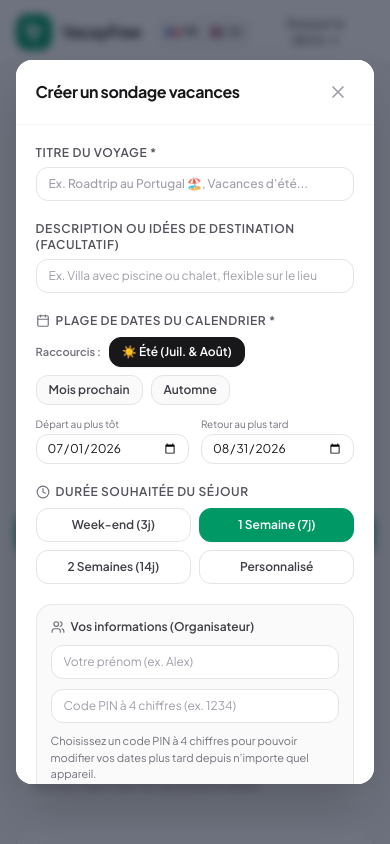
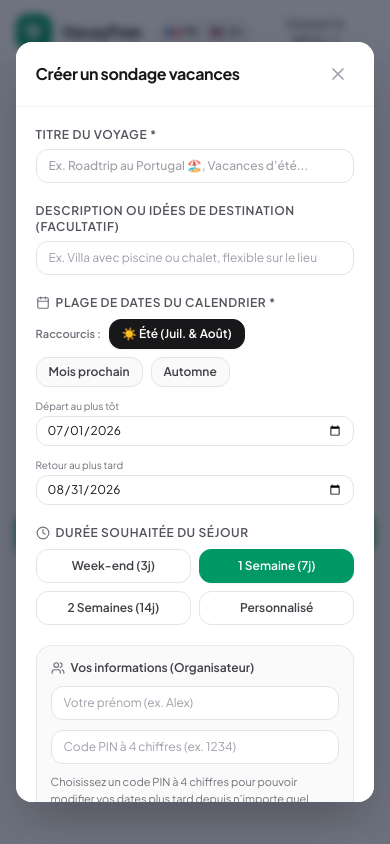
Before and after one commit to Seuguhfr/vacayfree, a React (Vite) app: page / in a window 390 px wide. Both pictures are taken after a click on the button "Créer un sondage vacances". Shown: the top 844 px of the page. Built offline with nearby package versions, Linux system fonts and the light colour scheme.

Commit message:
fix(mobile): prevent modal overflow, stack date inputs on narrow screens, add min-w-0 on admin link

```diff
--- a/src/components/AdminModal.tsx
+++ b/src/components/AdminModal.tsx
@@ -126,12 +126,12 @@ export const AdminModal: React.FC<AdminModalProps> = ({
                 value={inputKey}
                 onChange={(e) => setInputKey(e.target.value)}
                 placeholder={t.adminKeyPlaceholder}
-                className="flex-1 px-3 py-2 rounded-xl border border-zinc-200 text-xs font-mono focus:outline-none focus:ring-2 focus:ring-emerald-500/20 focus:border-emerald-600"
+                className="flex-1 min-w-0 px-3 py-2 rounded-xl border border-zinc-200 text-xs font-mono focus:outline-none focus:ring-2 focus:ring-emerald-500/20 focus:border-emerald-600"
               />
               <button
                 type="submit"
                 disabled={isVerifying}
-                className="px-4 py-2 rounded-xl text-xs font-semibold bg-emerald-600 text-white hover:bg-emerald-700 transition-colors disabled:opacity-50 cursor-pointer"
+                className="px-4 py-2 rounded-xl text-xs font-semibold bg-emerald-600 text-white hover:bg-emerald-700 transition-colors disabled:opacity-50 cursor-pointer shrink-0"
               >
                 {isVerifying ? t.verifyingBtn : t.verifyAndUnlockBtn}
               </button>
@@ -158,7 +158,7 @@ export const AdminModal: React.FC<AdminModalProps> = ({
                   type="text"
                   readOnly
                   value={adminUrl}
-                  className="flex-1 px-2.5 py-1.5 rounded-lg border border-amber-300/80 bg-white text-xs font-mono select-all focus:outline-none text-zinc-800"
+                  className="flex-1 min-w-0 px-2.5 py-1.5 rounded-lg border border-amber-300/80 bg-white text-xs font-mono select-all focus:outline-none text-zinc-800"
                 />
                 <button
                   type="button"
@@ -167,7 +167,7 @@ export const AdminModal: React.FC<AdminModalProps> = ({
                     setCopiedAdminUrl(true);
                     setTimeout(() => setCopiedAdminUrl(false), 2000);
                   }}
-                  className="inline-flex items-center gap-1 px-3 py-1.5 rounded-lg text-xs font-semibold bg-amber-700 text-white hover:bg-amber-800 cursor-pointer"
+                  className="inline-flex items-center gap-1 px-3 py-1.5 rounded-lg text-xs font-semibold bg-amber-700 text-white hover:bg-amber-800 cursor-pointer shrink-0"
                 >
                   {copiedAdminUrl ? <Check className="w-3.5 h-3.5" /> : <Copy className="w-3.5 h-3.5" />}
                   <span>{copiedAdminUrl ? t.copiedBtn : t.copyBtn}</span>
@@ -224,8 +224,8 @@ export const AdminModal: React.FC<AdminModalProps> = ({
               />
             </div>
 
-            <div className="grid grid-cols-2 gap-3">
-              <div>
+            <div className="grid grid-cols-1 sm:grid-cols-2 gap-3">
+              <div className="w-full min-w-0 max-w-full box-border">
                 <label className="block text-[11px] font-medium text-zinc-500 mb-0.5">
                   {t.earliestStartLabel}
                 </label>
@@ -233,10 +233,10 @@ export const AdminModal: React.FC<AdminModalProps> = ({
                   type="date"
                   value={startDate}
                   onChange={(e) => setStartDate(e.target.value)}
-                  className="w-full px-2.5 py-1.5 rounded-lg border border-zinc-200 text-xs"
+                  className="w-full min-w-0 max-w-full box-border px-2.5 py-1.5 rounded-lg border border-zinc-200 text-xs"
                 />
               </div>
-              <div>
+              <div className="w-full min-w-0 max-w-full box-border">
                 <label className="block text-[11px] font-medium text-zinc-500 mb-0.5">
                   {t.latestReturnLabel}
                 </label>
@@ -244,7 +244,7 @@ export const AdminModal: React.FC<AdminModalProps> = ({
                   type="date"
                   value={endDate}
                   onChange={(e) => setEndDate(e.target.value)}
-                  className="w-full px-2.5 py-1.5 rounded-lg border border-zinc-200 text-xs"
+                  className="w-full min-w-0 max-w-full box-border px-2.5 py-1.5 rounded-lg border border-zinc-200 text-xs"
                 />
               </div>
             </div>
--- a/src/components/CreateTripModal.tsx
+++ b/src/components/CreateTripModal.tsx
@@ -210,8 +210,8 @@ export const CreateTripModal: React.FC<CreateTripModalProps> = ({
             </button>
           </div>
 
-          <div className="grid grid-cols-2 gap-3 pt-1">
-            <div>
+          <div className="grid grid-cols-1 sm:grid-cols-2 gap-3 pt-1">
+            <div className="w-full min-w-0 max-w-full box-border">
               <span className="text-[10px] text-zinc-500 mb-0.5 block">{t.earliestStartLabel}</span>
               <input
                 type="date"
@@ -221,10 +221,10 @@ export const CreateTripModal: React.FC<CreateTripModalProps> = ({
                   setStartDate(e.target.value);
                   setActivePreset(null);
                 }}
-                className="w-full px-2.5 py-1.5 rounded-xl border border-zinc-200 bg-white text-zinc-900 text-xs focus:outline-none focus:ring-2 focus:ring-emerald-500/20 focus:border-emerald-600"
+                className="w-full min-w-0 max-w-full box-border px-2.5 py-1.5 rounded-xl border border-zinc-200 bg-white text-zinc-900 text-xs focus:outline-none focus:ring-2 focus:ring-emerald-500/20 focus:border-emerald-600"
               />
             </div>
-            <div>
+            <div className="w-full min-w-0 max-w-full box-border">
               <span className="text-[10px] text-zinc-500 mb-0.5 block">{t.latestReturnLabel}</span>
               <input
                 type="date"
@@ -234,7 +234,7 @@ export const CreateTripModal: React.FC<CreateTripModalProps> = ({
                   setEndDate(e.target.value);
                   setActivePreset(null);
                 }}
-                className="w-full px-2.5 py-1.5 rounded-xl border border-zinc-200 bg-white text-zinc-900 text-xs focus:outline-none focus:ring-2 focus:ring-emerald-500/20 focus:border-emerald-600"
+                className="w-full min-w-0 max-w-full box-border px-2.5 py-1.5 rounded-xl border border-zinc-200 bg-white text-zinc-900 text-xs focus:outline-none focus:ring-2 focus:ring-emerald-500/20 focus:border-emerald-600"
               />
             </div>
           </div>
--- a/src/components/ui/Modal.tsx
+++ b/src/components/ui/Modal.tsx
@@ -78,13 +78,13 @@ export const Modal: React.FC<ModalProps> = ({
       onClick={handleBackdropClick}
       {...({ closedby: 'any' } as Record<string, string>)}
       aria-labelledby={titleId}
-      className="fixed inset-0 m-auto w-[92vw] sm:w-full p-0 rounded-2xl bg-white text-zinc-900 shadow-2xl border border-zinc-200/90 outline-none overflow-hidden"
+      className="fixed inset-0 m-auto w-[92vw] sm:w-full p-0 rounded-2xl bg-white text-zinc-900 shadow-2xl border border-zinc-200/90 outline-none max-h-[90dvh] flex flex-col overflow-x-hidden"
       style={{
         maxWidth: maxW,
         backgroundColor: '#ffffff',
       }}
     >
-      <div className="flex items-center justify-between border-b border-zinc-100 px-5 sm:px-6 py-4 bg-white">
+      <div className="flex items-center justify-between border-b border-zinc-100 px-5 sm:px-6 py-4 bg-white shrink-0">
         <h2 id={titleId} className="text-base sm:text-lg font-bold tracking-tight text-zinc-900">
           {title}
         </h2>
@@ -99,7 +99,7 @@ export const Modal: React.FC<ModalProps> = ({
           </button>
         )}
       </div>
-      <div className="p-5 sm:p-6 max-h-[78vh] overflow-y-auto bg-white">{children}</div>
+      <div className="p-5 sm:p-6 pb-8 sm:pb-8 flex-1 min-h-0 overflow-y-auto overflow-x-hidden bg-white">{children}</div>
     </dialog>
   );
 };
```
